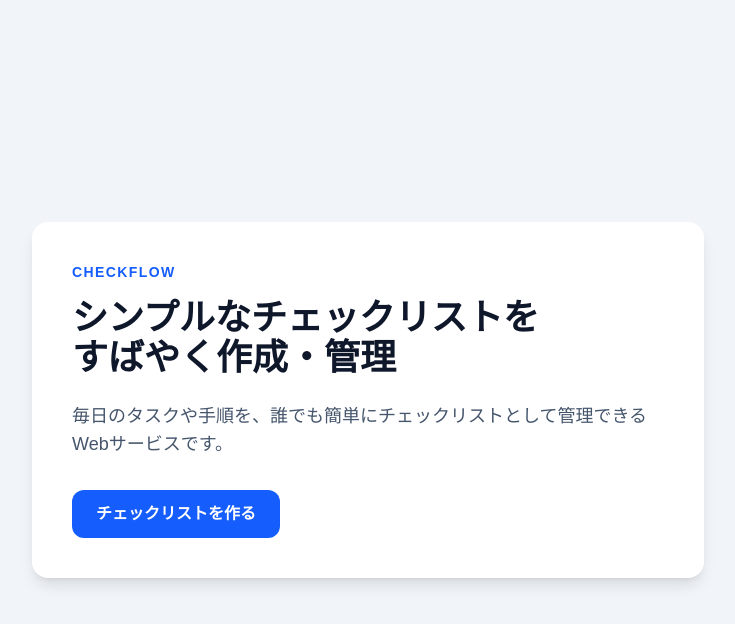
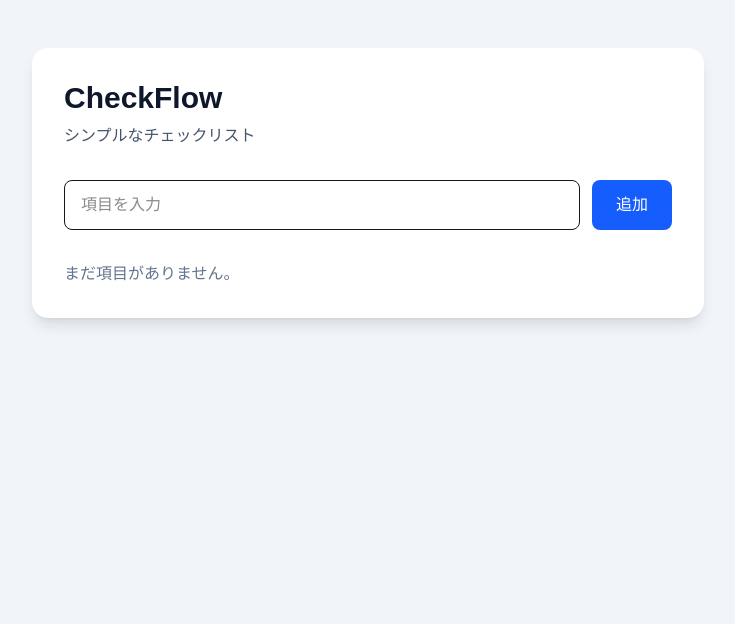
Before and after one commit to building-vaccine/checkflow, a Next.js app: page / in a window 1280 px wide. Shown: the top 624 px of the page, without its empty margins (272-1007 px from the left). Built offline with nearby package versions, Linux system fonts and the light colour scheme.

Commit message:
Add checklist feature

```diff
--- a/app/page.tsx
+++ b/app/page.tsx
@@ -1,24 +1,115 @@
+"use client";
+
+import { useState } from "react";
+
+type Todo = {
+  id: number;
+  text: string;
+  checked: boolean;
+};
+
 export default function Home() {
+  const [text, setText] = useState("");
+  const [todos, setTodos] = useState<Todo[]>([]);
+
+  const addTodo = () => {
+    if (!text.trim()) return;
+
+    setTodos([
+      ...todos,
+      {
+        id: Date.now(),
+        text,
+        checked: false,
+      },
+    ]);
+
+    setText("");
+  };
+
+  const toggleTodo = (id: number) => {
+    setTodos(
+      todos.map((todo) =>
+        todo.id === id
+          ? { ...todo, checked: !todo.checked }
+          : todo
+      )
+    );
+  };
+
+  const deleteTodo = (id: number) => {
+    setTodos(todos.filter((todo) => todo.id !== id));
+  };
+
   return (
-    <main className="flex min-h-screen items-center justify-center bg-slate-100 px-6">
-      <div className="w-full max-w-2xl rounded-2xl bg-white p-10 shadow-lg">
-        <p className="text-sm font-semibold uppercase tracking-widest text-blue-600">
+    <main className="min-h-screen bg-slate-100 py-12 px-6">
+      <div className="mx-auto max-w-2xl rounded-2xl bg-white p-8 shadow-lg">
+        <h1 className="text-3xl font-bold text-slate-900">
           CheckFlow
+        </h1>
+
+        <p className="mt-2 text-slate-600">
+          シンプルなチェックリスト
         </p>
 
-        <h1 className="mt-4 text-4xl font-bold text-slate-900">
-          シンプルなチェックリストを
-          <br />
-          すばやく作成・管理
-        </h1>
+        <div className="mt-8 flex gap-3">
+          <input
+            value={text}
+            onChange={(e) => setText(e.target.value)}
+            placeholder="項目を入力"
+            className="flex-1 rounded-lg border px-4 py-3"
+            onKeyDown={(e) => {
+              if (e.key === "Enter") addTodo();
+            }}
+          />
 
-        <p className="mt-6 text-lg text-slate-600">
-          毎日のタスクや手順を、誰でも簡単にチェックリストとして管理できるWebサービスです。
-        </p>
+          <button
+            onClick={addTodo}
+            className="rounded-lg bg-blue-600 px-6 text-white hover:bg-blue-700"
+          >
+            追加
+          </button>
+        </div>
 
-        <button className="mt-8 rounded-xl bg-blue-600 px-6 py-3 font-semibold text-white transition hover:bg-blue-700">
-          チェックリストを作る
-        </button>
+        <div className="mt-8 space-y-3">
+          {todos.length === 0 && (
+            <p className="text-slate-500">
+              まだ項目がありません。
+            </p>
+          )}
+
+          {todos.map((todo) => (
+            <div
+              key={todo.id}
+              className="flex items-center justify-between rounded-lg border p-4"
+            >
+              <label className="flex items-center gap-3">
+                <input
+                  type="checkbox"
+                  checked={todo.checked}
+                  onChange={() => toggleTodo(todo.id)}
+                />
+
+                <span
+                  className={
+                    todo.checked
+                      ? "line-through text-slate-400"
+                      : ""
+                  }
+                >
+                  {todo.text}
+                </span>
+              </label>
+
+              <button
+                onClick={() => deleteTodo(todo.id)}
+                className="text-red-500 hover:text-red-700"
+              >
+                🗑
+              </button>
+            </div>
+          ))}
+        </div>
       </div>
     </main>
   );
```
